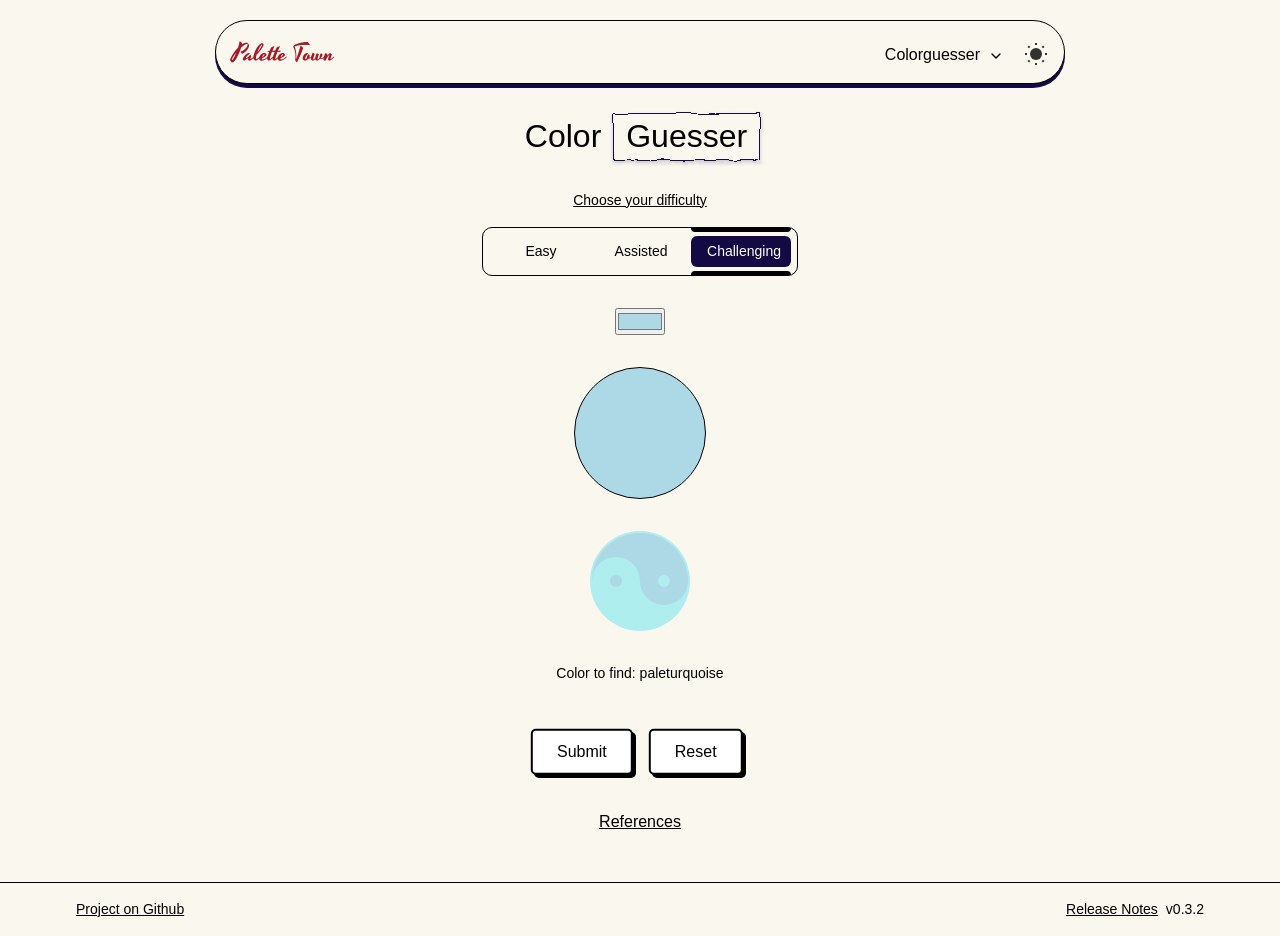
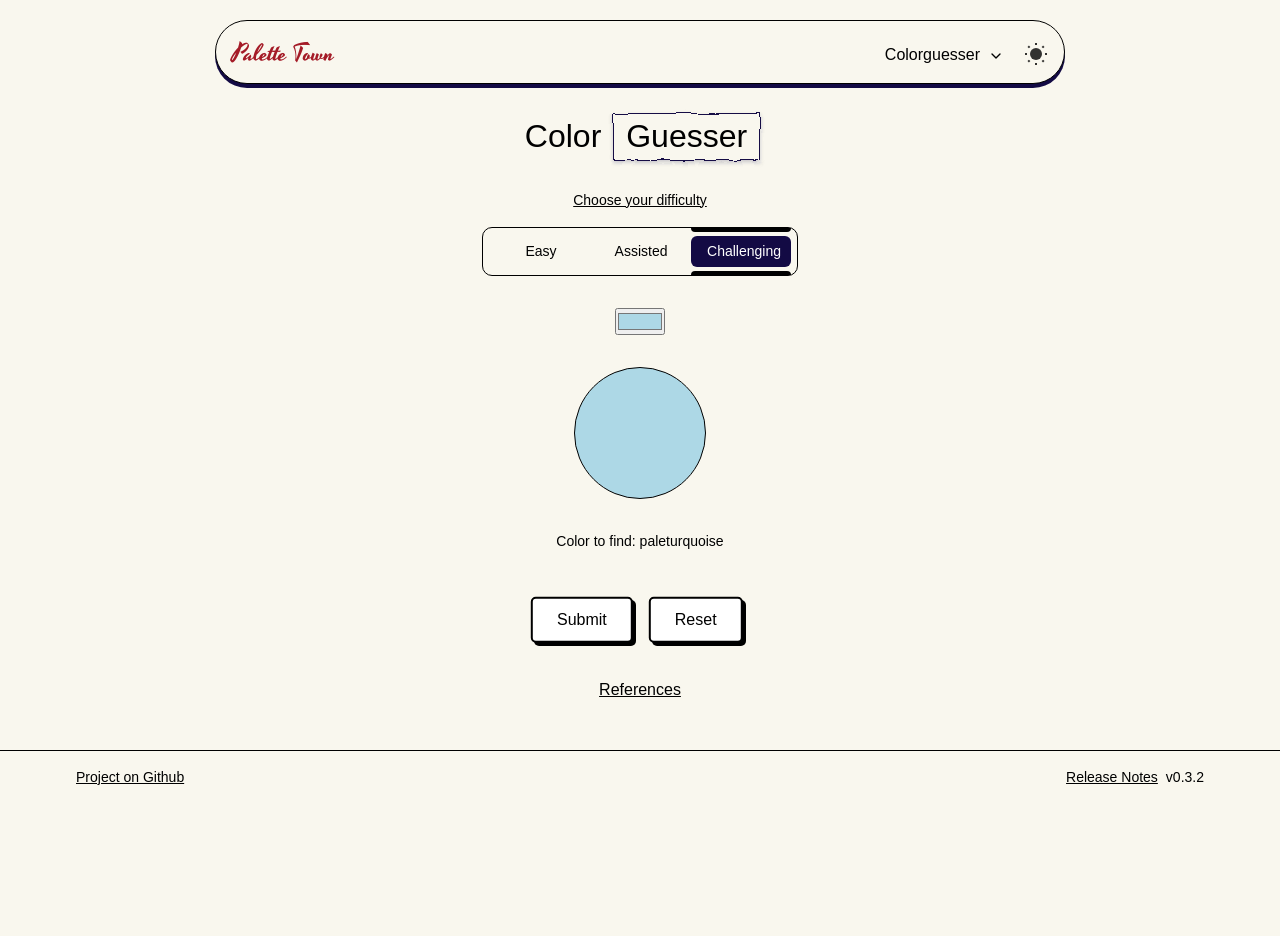
Before and after one commit to nithyarakash-t/palette-town, a React (Vite) app: page /colorguesser in a window 1280 px wide. After the commit the page ends 804 px from the top, so only its background shows below. Built offline with nearby package versions, Linux system fonts and the light colour scheme.

Commit message:
decided to exclude yinyang from hard

```diff
--- a/src/components/apps/color-guesser/main/Main.tsx
+++ b/src/components/apps/color-guesser/main/Main.tsx
@@ -88,7 +88,7 @@ export function Main() {
                 }
             </div>
 
-            {(true as boolean) && <div className='cg-main__yinyang'
+            {(difficulty === 'assisted' || difficulty === 'easy') && <div className='cg-main__yinyang'
             style={{'--_yin': `${inputColor}`, '--_yang': `${targetColor.hex}`} as React.CSSProperties}>{similarity}</div>}
 
             <p className='cg-main__color'>{targetColor ? `Color to find: ${targetColor.name} ${targetColor.alternativeName ? "/" + targetColor.alternativeName: ''}` : 'Reset to choose new color'}</p>
```
